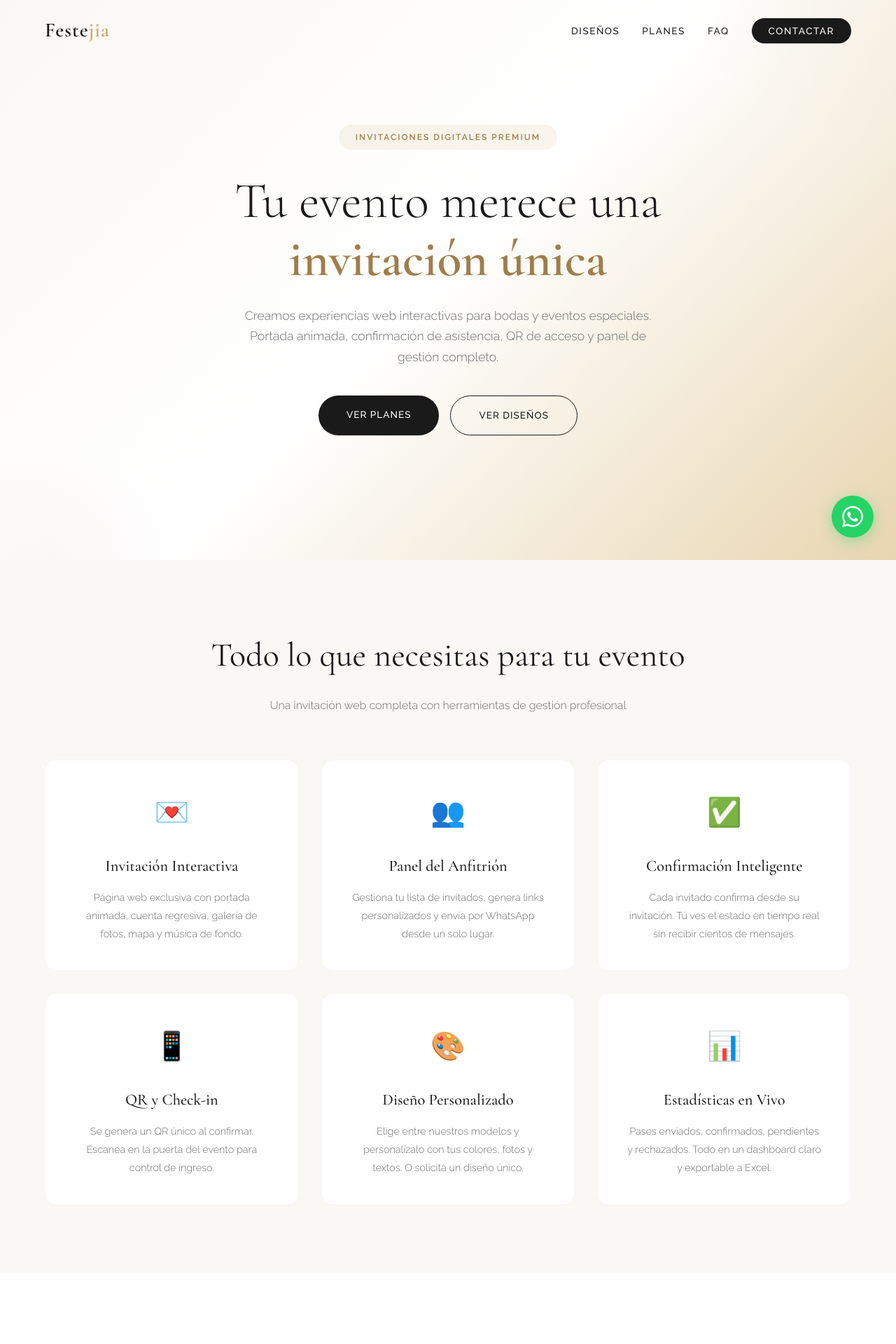
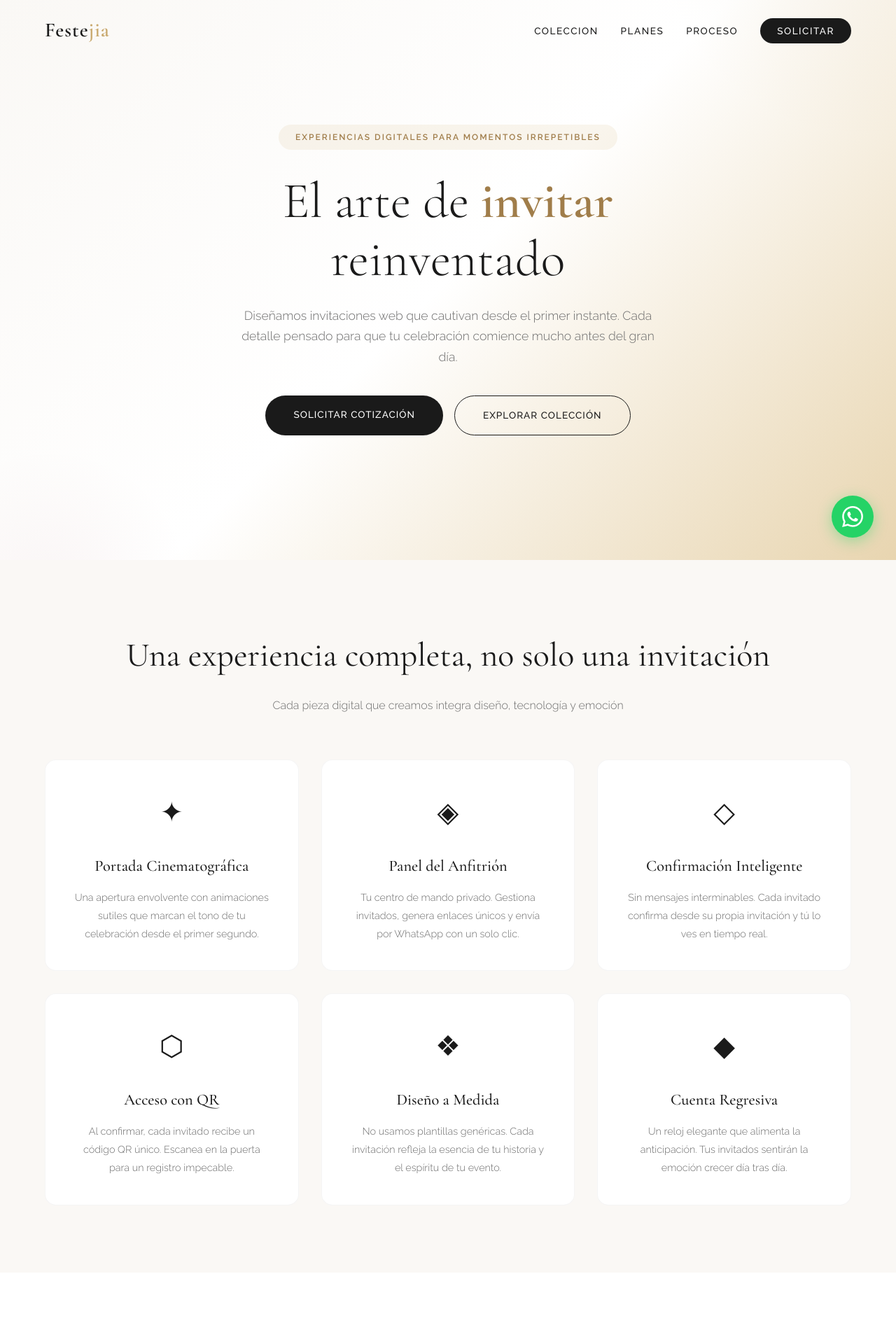
Before and after one commit to javierbolivia/festejia, a Next.js app: page / in a window 1280 px wide. Shown: the top 1920 px of the page at 70% size. Built offline with nearby package versions, Linux system fonts and the light colour scheme.

Commit message:
Rediseño: textos elegantes y premium, nueva sección proceso

```diff
--- a/app/page.js
+++ b/app/page.js
@@ -21,27 +21,27 @@ export default function Home() {
       <nav className="navbar">
         <a href="#" className="nav-logo">Feste<span>jia</span></a>
         <ul className="nav-links">
-          <li><a href="#disenos">Diseños</a></li>
+          <li><a href="#coleccion">Coleccion</a></li>
           <li><a href="#planes">Planes</a></li>
-          <li><a href="#faq">FAQ</a></li>
-          <li><a href="#contacto" className="nav-cta">Contactar</a></li>
+          <li><a href="#proceso">Proceso</a></li>
+          <li><a href="#contacto" className="nav-cta">Solicitar</a></li>
         </ul>
       </nav>
 
       {/* HERO */}
       <section className="hero">
         <div className="hero-content">
-          <span className="hero-badge">Invitaciones Digitales Premium</span>
+          <span className="hero-badge">Experiencias digitales para momentos irrepetibles</span>
           <h1>
-            Tu evento merece una <strong>invitación única</strong>
+            El arte de <strong>invitar</strong> reinventado
           </h1>
           <p>
-            Creamos experiencias web interactivas para bodas y eventos especiales.
-            Portada animada, confirmación de asistencia, QR de acceso y panel de gestión completo.
+            Diseñamos invitaciones web que cautivan desde el primer instante.
+            Cada detalle pensado para que tu celebración comience mucho antes del gran día.
           </p>
           <div className="hero-buttons">
-            <a href="#planes" className="btn-primary">Ver Planes</a>
-            <a href="#disenos" className="btn-secondary">Ver Diseños</a>
+            <a href="#contacto" className="btn-primary">Solicitar Cotización</a>
+            <a href="#coleccion" className="btn-secondary">Explorar Colección</a>
           </div>
         </div>
       </section>
@@ -49,48 +49,48 @@ export default function Home() {
       {/* FEATURES */}
       <section className="features" id="servicios">
         <div className="section-title">
-          <h2>Todo lo que necesitas para tu evento</h2>
-          <p>Una invitación web completa con herramientas de gestión profesional</p>
+          <h2>Una experiencia completa, no solo una invitación</h2>
+          <p>Cada pieza digital que creamos integra diseño, tecnología y emoción</p>
         </div>
         <div className="features-grid">
           <div className="feature-card">
-            <div className="feature-icon">💌</div>
-            <h3>Invitación Interactiva</h3>
-            <p>Página web exclusiva con portada animada, cuenta regresiva, galería de fotos, mapa y música de fondo.</p>
+            <div className="feature-icon">✦</div>
+            <h3>Portada Cinematográfica</h3>
+            <p>Una apertura envolvente con animaciones sutiles que marcan el tono de tu celebración desde el primer segundo.</p>
           </div>
           <div className="feature-card">
-            <div className="feature-icon">👥</div>
+            <div className="feature-icon">◈</div>
             <h3>Panel del Anfitrión</h3>
-            <p>Gestiona tu lista de invitados, genera links personalizados y envía por WhatsApp desde un solo lugar.</p>
+            <p>Tu centro de mando privado. Gestiona invitados, genera enlaces únicos y envía por WhatsApp con un solo clic.</p>
           </div>
           <div className="feature-card">
-            <div className="feature-icon">✅</div>
+            <div className="feature-icon">◇</div>
             <h3>Confirmación Inteligente</h3>
-            <p>Cada invitado confirma desde su invitación. Tú ves el estado en tiempo real sin recibir cientos de mensajes.</p>
+            <p>Sin mensajes interminables. Cada invitado confirma desde su propia invitación y tú lo ves en tiempo real.</p>
           </div>
           <div className="feature-card">
-            <div className="feature-icon">📱</div>
-            <h3>QR y Check-in</h3>
-            <p>Se genera un QR único al confirmar. Escanea en la puerta del evento para control de ingreso.</p>
+            <div className="feature-icon">⬡</div>
+            <h3>Acceso con QR</h3>
+            <p>Al confirmar, cada invitado recibe un código QR único. Escanea en la puerta para un registro impecable.</p>
           </div>
           <div className="feature-card">
-            <div className="feature-icon">🎨</div>
-            <h3>Diseño Personalizado</h3>
-            <p>Elige entre nuestros modelos y personalízalo con tus colores, fotos y textos. O solicita un diseño único.</p>
+            <div className="feature-icon">❖</div>
+            <h3>Diseño a Medida</h3>
+            <p>No usamos plantillas genéricas. Cada invitación refleja la esencia de tu historia y el espíritu de tu evento.</p>
           </div>
           <div className="feature-card">
-            <div className="feature-icon">📊</div>
-            <h3>Estadísticas en Vivo</h3>
-            <p>Pases enviados, confirmados, pendientes y rechazados. Todo en un dashboard claro y exportable a Excel.</p>
+            <div className="feature-icon">◆</div>
+            <h3>Cuenta Regresiva</h3>
+            <p>Un reloj elegante que alimenta la anticipación. Tus invitados sentirán la emoción crecer día tras día.</p>
           </div>
         </div>
       </section>
 
-      {/* DESIGNS */}
-      <section id="disenos">
+      {/* COLLECTION */}
+      <section id="coleccion">
         <div className="section-title">
-          <h2>Nuestros Diseños</h2>
-          <p>Modelos elegantes listos para personalizar con la información de tu evento</p>
+          <h2>Nuestra Colección</h2>
+          <p>Tres líneas de diseño concebidas para distintas sensibilidades</p>
         </div>
         <div className="designs-grid">
           <div className="design-card">
@@ -99,7 +99,7 @@ export default function Home() {
             </div>
             <div className="design-info">
               <h3>Serenata</h3>
-              <p>Elegante y clásico — tonos dorados</p>
+              <p>Sofisticación atemporal en tonos dorados y marfil</p>
             </div>
           </div>
           <div className="design-card">
@@ -108,7 +108,7 @@ export default function Home() {
             </div>
             <div className="design-info">
               <h3>Jardín</h3>
-              <p>Natural y fresco — tonos verdes</p>
+              <p>Frescura natural con la delicadeza de lo orgánico</p>
             </div>
           </div>
           <div className="design-card">
@@ -117,7 +117,7 @@ export default function Home() {
             </div>
             <div className="design-info">
               <h3>Aurora</h3>
-              <p>Romántico y suave — tonos rosados</p>
+              <p>Romanticismo contemporáneo en matices cálidos</p>
             </div>
           </div>
         </div>
@@ -126,54 +126,84 @@ export default function Home() {
       {/* PRICING */}
       <section className="pricing" id="planes">
         <div className="section-title">
-          <h2>Planes y Precios</h2>
-          <p>Elige el plan perfecto para tu celebración</p>
+          <h2>Elige tu Experiencia</h2>
+          <p>Tres niveles de servicio diseñados para distintas necesidades</p>
         </div>
         <div className="pricing-grid">
           <div className="pricing-card">
             <h3>Esencial</h3>
             <div className="pricing-price">$45 <span>USD</span></div>
             <ul className="pricing-features">
-              <li>Invitación web completa</li>
-              <li>Portada animada</li>
-              <li>Cuenta regresiva</li>
-              <li>Mapa de ubicación</li>
-              <li>Música de fondo</li>
-              <li>Confirmación por WhatsApp</li>
-              <li>1 link genérico</li>
-              <li>2 revisiones</li>
+              <li>Invitación web con diseño exclusivo</li>
+              <li>Portada con animación de apertura</li>
+              <li>Reloj de cuenta regresiva</li>
+              <li>Ubicación con mapa interactivo</li>
+              <li>Ambientación musical</li>
+              <li>Confirmación vía WhatsApp</li>
+              <li>Enlace compartible universal</li>
+              <li>2 rondas de ajustes</li>
             </ul>
-            <a href="#contacto" className="btn-pricing">Elegir Plan</a>
+            <a href="#contacto" className="btn-pricing">Comenzar</a>
           </div>
           <div className="pricing-card featured">
             <h3>Premium</h3>
             <div className="pricing-price">$90 <span>USD</span></div>
             <ul className="pricing-features">
               <li>Todo lo del plan Esencial</li>
-              <li>Panel del Anfitrión</li>
-              <li>Links personalizados ilimitados</li>
-              <li>Confirmación inteligente</li>
-              <li>Personalización de colores</li>
-              <li>Galería de fotos</li>
-              <li>Mensaje personalizable</li>
-              <li>3 revisiones</li>
+              <li>Panel del Anfitrión completo</li>
+              <li>Enlaces personalizados ilimitados</li>
+              <li>Sistema de confirmación inteligente</li>
+              <li>Paleta de colores personalizada</li>
+              <li>Galería fotográfica</li>
+              <li>Mensaje de envío editable</li>
+              <li>3 rondas de ajustes</li>
             </ul>
-            <a href="#contacto" className="btn-pricing">Elegir Plan</a>
+            <a href="#contacto" className="btn-pricing">Comenzar</a>
           </div>
           <div className="pricing-card">
             <h3>Exclusive</h3>
             <div className="pricing-price">$150 <span>USD</span></div>
             <ul className="pricing-features">
               <li>Todo lo del plan Premium</li>
-              <li>QR de acceso + Check-in</li>
-              <li>Control de ingreso/salida</li>
-              <li>Asignación de mesas</li>
-              <li>Diseño 100% personalizado</li>
+              <li>QR de acceso y check-in digital</li>
+              <li>Control de ingreso y salida</li>
+              <li>Asignación inteligente de mesas</li>
+              <li>Diseño creado desde cero</li>
               <li>Dominio propio incluido</li>
-              <li>Soporte prioritario</li>
-              <li>Revisiones ilimitadas</li>
+              <li>Atención prioritaria</li>
+              <li>Ajustes ilimitados</li>
             </ul>
-            <a href="#contacto" className="btn-pricing">Elegir Plan</a>
+            <a href="#contacto" className="btn-pricing">Comenzar</a>
+          </div>
+        </div>
+      </section>
+
+      {/* PROCESS */}
+      <section id="proceso">
+        <div className="section-title">
+          <h2>Así de Simple</h2>
+          <p>De la idea a la invitación perfecta en cuatro pasos</p>
+        </div>
+        <div className="features-grid">
+          <div className="feature-card">
+            <div className="feature-icon">01</div>
+            <h3>Conversamos</h3>
+            <p>Nos cuentas sobre tu evento, tu estilo y tus necesidades. Sin compromiso, sin presión.</p>
+          </div>
+          <div className="feature-card">
+            <div className="feature-icon">02</div>
+            <h3>Diseñamos</h3>
+            <p>Nuestro equipo crea tu invitación con dedicación artesanal. Cada píxel importa.</p>
+          </div>
+          <div className="feature-card">
+            <div className="feature-icon">03</div>
+            <h3>Ajustamos</h3>
+            <p>Te presentamos el resultado y refinamos cada detalle hasta que sea exactamente lo que imaginaste.</p>
+          </div>
+          <div className="feature-card">
+            <div className="feature-icon">04</div>
+            <h3>Celebras</h3>
+            <p>Tu invitación está lista. Comparte, gestiona confirmaciones y disfruta la anticipación.</p>
           </div>
         </div>
       </section>
@@ -182,41 +212,40 @@ export default function Home() {
       <section id="faq">
         <div className="section-title">
           <h2>Preguntas Frecuentes</h2>
-          <p>Todo lo que necesitas saber antes de empezar</p>
         </div>
         <div className="faq-list">
           <details className="faq-item">
-            <summary>¿Qué es una invitación web?</summary>
-            <p>Es una página web real diseñada exclusivamente para tu evento. A diferencia de un PDF o un diseño de Canva, es interactiva: tiene animaciones, cuenta regresiva, mapa, música, y tus invitados pueden confirmar asistencia directamente.</p>
+            <summary>¿Qué diferencia una invitación web de un PDF o Canva?</summary>
+            <p>Una invitación web es una experiencia interactiva completa: tiene animaciones, música, cuenta regresiva, mapa, confirmación de asistencia y funciona como un sitio web privado diseñado exclusivamente para tu evento. Un PDF es estático, una invitación web cobra vida.</p>
           </details>
           <details className="faq-item">
-            <summary>¿Cómo envío la invitación a mis invitados?</summary>
-            <p>Te entregamos un link único que puedes compartir por WhatsApp, correo o redes sociales. En los planes Premium y Exclusive, cada invitado recibe un link personalizado con su nombre y número de pases.</p>
+            <summary>¿Cómo la envío a mis invitados?</summary>
+            <p>Recibes un enlace único que compartes por WhatsApp, correo o redes sociales. En los planes Premium y Exclusive, cada invitado recibe su propio enlace personalizado con su nombre y cantidad de pases.</p>
           </details>
           <details className="faq-item">
-            <summary>¿Cómo funciona el Panel del Anfitrión?</summary>
-            <p>Es tu centro de control. Desde ahí agregas invitados, generas links personalizados, envías por WhatsApp, ves quién confirmó, asignas mesas y controlas el ingreso al evento con QR.</p>
+            <summary>¿Qué es el Panel del Anfitrión?</summary>
+            <p>Es tu centro de control privado. Desde ahí agregas invitados, generas enlaces personalizados, envías invitaciones por WhatsApp, ves quién confirmó en tiempo real, asignas mesas y controlas el ingreso al evento mediante QR.</p>
           </details>
           <details className="faq-item">
-            <summary>¿Cuánto tiempo tarda la entrega?</summary>
-            <p>El tiempo estándar es de 5 a 7 días después de recibir toda tu información. Si tienes urgencia, ofrecemos entrega express en 48 horas.</p>
+            <summary>¿En cuánto tiempo estará lista mi invitación?</summary>
+            <p>El tiempo estándar es de 5 a 7 días laborales una vez que recibimos toda tu información. Si necesitas urgencia, ofrecemos entrega express garantizada en 48 horas.</p>
           </details>
           <details className="faq-item">
-            <summary>¿Puedo hacer cambios después?</summary>
-            <p>Sí, tu plan incluye rondas de revisión. El plan Esencial y Premium incluyen 2-3 revisiones. El plan Exclusive incluye revisiones ilimitadas.</p>
+            <summary>¿Puedo solicitar cambios después de ver el resultado?</summary>
+            <p>Por supuesto. Cada plan incluye rondas de revisión para que todo quede perfecto. El plan Exclusive incluye ajustes ilimitados hasta que estés completamente satisfecho.</p>
           </details>
           <details className="faq-item">
-            <summary>¿Funciona en cualquier celular?</summary>
-            <p>Absolutamente. Nuestras invitaciones están optimizadas para verse perfectamente en iPhone, Android, tablets y computadoras.</p>
+            <summary>¿Se ve bien en cualquier teléfono?</summary>
+            <p>Absolutamente. Cada invitación está optimizada para verse impecable en iPhone, Android, tablets y computadoras. La experiencia es fluida en cualquier dispositivo.</p>
           </details>
         </div>
       </section>
 
       {/* CTA */}
       <section className="cta-section" id="contacto">
-        <h2>¿Listo para crear tu invitación?</h2>
-        <p>Escríbenos por WhatsApp y te asesoramos sin compromiso</p>
-        <a href="https://wa.me/59100000000?text=Hola!%20Me%20interesa%20una%20invitación%20digital%20para%20mi%20evento" className="btn-primary" target="_blank" rel="noopener noreferrer">
+        <h2>Tu celebración merece algo extraordinario</h2>
+        <p>Conversemos sobre tu evento. Sin compromiso, con toda la inspiración.</p>
+        <a href="https://wa.me/59100000000?text=Hola%20Festejia!%20Me%20interesa%20una%20invitación%20digital%20para%20mi%20evento.%20¿Podemos%20conversar?" className="btn-primary" target="_blank" rel="noopener noreferrer">
           Escribir por WhatsApp
         </a>
       </section>
@@ -224,18 +253,18 @@ export default function Home() {
       {/* FOOTER */}
       <footer className="footer">
         <div className="footer-logo">Feste<span>jia</span></div>
-        <p>Invitaciones digitales premium para eventos especiales</p>
+        <p>Experiencias digitales para momentos irrepetibles</p>
         <div className="footer-links">
-          <a href="#disenos">Diseños</a>
+          <a href="#coleccion">Colección</a>
           <a href="#planes">Planes</a>
-          <a href="#faq">FAQ</a>
+          <a href="#proceso">Proceso</a>
           <a href="#contacto">Contacto</a>
         </div>
         <p style={{marginTop: '2rem', fontSize: '0.75rem'}}>© 2025 Festejia. Todos los derechos reservados.</p>
       </footer>
 
       {/* WHATSAPP FLOAT */}
-      <a href="https://wa.me/59100000000?text=Hola!%20Me%20interesa%20una%20invitación%20digital" className="whatsapp-float" target="_blank" rel="noopener noreferrer">
+      <a href="https://wa.me/59100000000?text=Hola%20Festejia!%20Me%20interesa%20una%20invitación%20digital." className="whatsapp-float" target="_blank" rel="noopener noreferrer">
         <svg viewBox="0 0 24 24" xmlns="http://www.w3.org/2000/svg">
           <path d="M17.472 14.382c-.297-.149-1.758-.867-2.03-.967-.273-.099-.471-.148-.67.15-.197.297-.767.966-.94 1.164-.173.199-.347.223-.644.075-.297-.15-1.255-.463-2.39-1.475-.883-.788-1.48-1.761-1.653-2.059-.173-.297-.018-.458.13-.606.134-.133.298-.347.446-.52.149-.174.198-.298.298-.497.099-.198.05-.371-.025-.52-.075-.149-.669-1.612-.916-2.207-.242-.579-.487-.5-.669-.51-.173-.008-.371-.01-.57-.01-.198 0-.52.074-.792.372-.272.297-1.04 1.016-1.04 2.479 0 1.462 1.065 2.875 1.213 3.074.149.198 2.096 3.2 5.077 4.487.709.306 1.262.489 1.694.625.712.227 1.36.195 1.871.118.571-.085 1.758-.719 2.006-1.413.248-.694.248-1.289.173-1.413-.074-.124-.272-.198-.57-.347m-5.421 7.403h-.004a9.87 9.87 0 01-5.031-1.378l-.361-.214-3.741.982.998-3.648-.235-.374a9.86 9.86 0 01-1.51-5.26c.001-5.45 4.436-9.884 9.888-9.884 2.64 0 5.122 1.03 6.988 2.898a9.825 9.825 0 012.893 6.994c-.003 5.45-4.437 9.884-9.885 9.884m8.413-18.297A11.815 11.815 0 0012.05 0C5.495 0 .16 5.335.157 11.892c0 2.096.547 4.142 1.588 5.945L.057 24l6.305-1.654a11.882 11.882 0 005.683 1.448h.005c6.554 0 11.89-5.335 11.893-11.893a11.821 11.821 0 00-3.48-8.413z"/>
         </svg>
```
